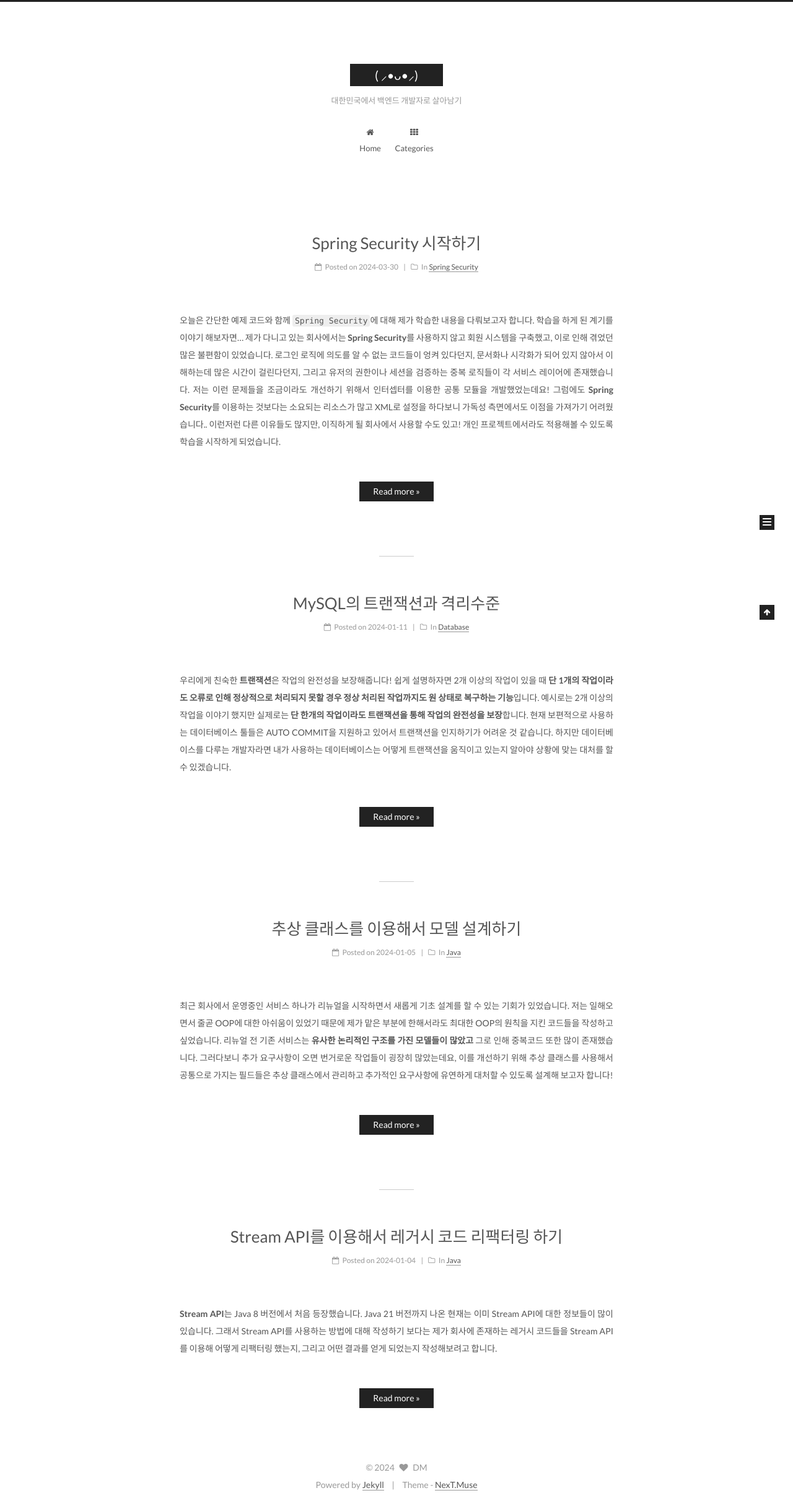
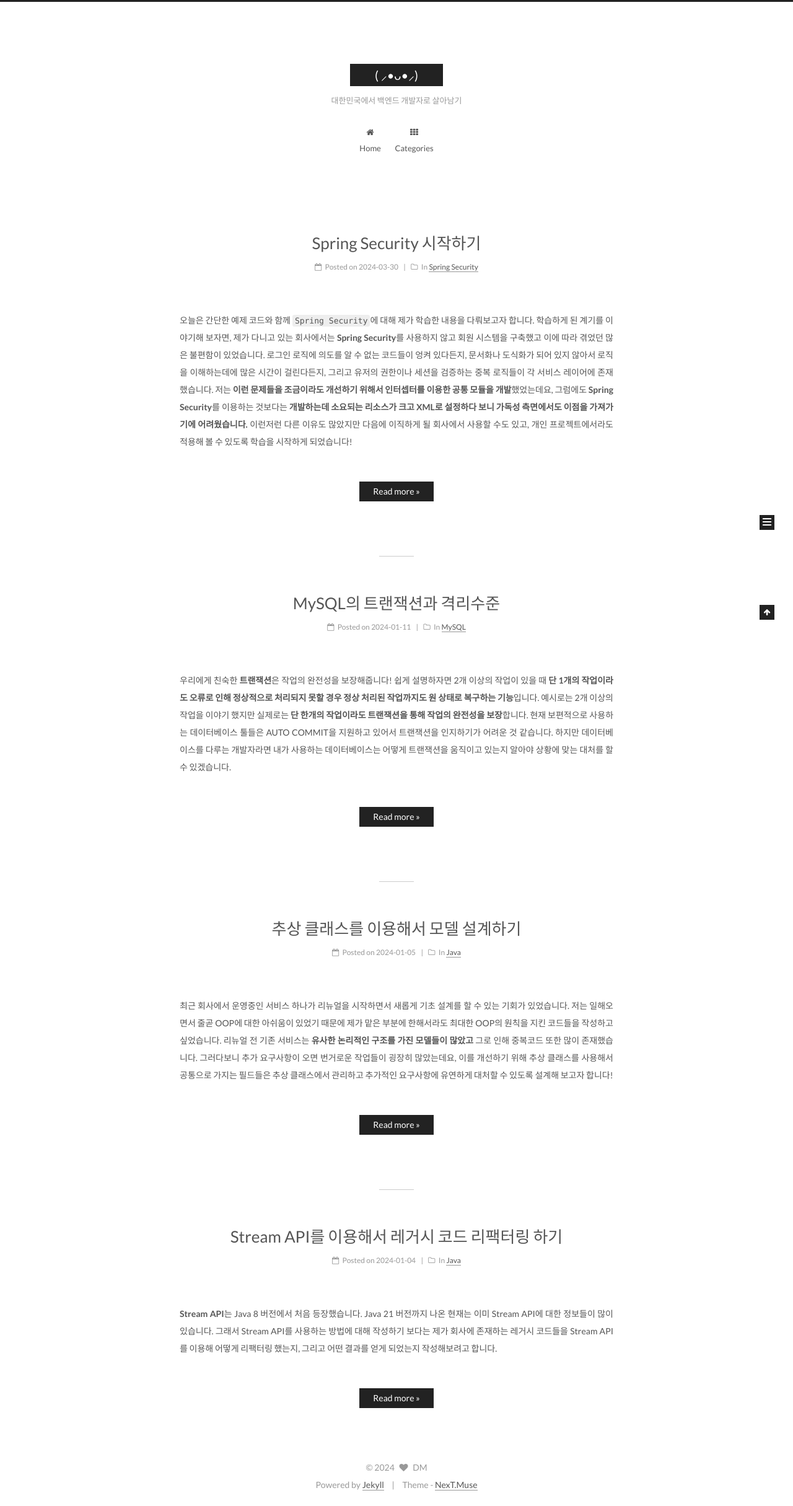
Before and after one commit to exmean/exmean.github.io, a Jekyll site: the page built from index.html, in a window 1280 px wide. Shown: the whole page at 62% size. Built offline with Jekyll 4.4.1, drawn with Linux system fonts in a browser that asks for light colours; the list of posts is cut into pages by our own code; part of the change alters nothing that is shown.

Commit message:
Spring security 시작하기 작성완료

````diff
--- a/_posts/database/2024-01-11-mysql-transaction.md
+++ b/_posts/database/2024-01-11-mysql-transaction.md
@@ -1,7 +1,7 @@
 ---
 layout: post
 title: MySQL의 트랜잭션과 격리수준
-category: Database
+category: MySQL
 permalink: /mysql/1
 ---
 
--- a/_posts/spring-security/2024-03-30-spring-security.md
+++ b/_posts/spring-security/2024-03-30-spring-security.md
@@ -5,19 +5,107 @@ category: Spring Security
 permalink: /spring-security/1
 ---
 
-오늘은 간단한 예제 코드와 함께 `Spring Security`에 대해 제가 학습한 내용을 다뤄보고자 합니다. 학습을 하게 된 계기를 이야기 해보자면... 제가 다니고 있는 회사에서는 **Spring Security**를 사용하지 않고 회원 시스템을 구축했고, 이로 인해 겪었던 많은 불편함이 있었습니다. 로그인 로직에 의도를 알 수 없는 코드들이 엉켜 있다던지, 문서화나 시각화가 되어 있지 않아서 이해하는데 많은 시간이 걸린다던지, 그리고 유저의 권한이나 세션을 검증하는 중복 로직들이 각 서비스 레이어에 존재했습니다. 저는 이런 문제들을 조금이라도 개선하기 위해서 인터셉터를 이용한 공통 모듈을 개발했었는데요! 그럼에도 **Spring Security**를 이용하는 것보다는 소요되는 리소스가 많고 XML로 설정을 하다보니 가독성 측면에서도 이점을 가져가기 어려웠습니다.. 이런저런 다른 이유들도 많지만, 이직하게 될 회사에서 사용할 수도 있고! 개인 프로젝트에서라도 적용해볼 수 있도록 학습을 시작하게 되었습니다.
+오늘은 간단한 예제 코드와 함께 `Spring Security`에 대해 제가 학습한 내용을 다뤄보고자 합니다. 학습하게 된 계기를 이야기해 보자면, 제가 다니고 있는 회사에서는 **Spring Security**를 사용하지 않고 회원 시스템을 구축했고 이에 따라 겪었던 많은 불편함이 있었습니다. 로그인 로직에 의도를 알 수 없는 코드들이 엉켜 있다든지, 문서화나 도식화가 되어 있지 않아서 로직을 이해하는데에 많은 시간이 걸린다든지, 그리고 유저의 권한이나 세션을 검증하는 중복 로직들이 각 서비스 레이어에 존재했습니다. 저는 **이런 문제들을 조금이라도 개선하기 위해서 인터셉터를 이용한 공통 모듈을 개발**했었는데요, 그럼에도 **Spring Security**를 이용하는 것보다는 **개발하는데 소요되는 리소스가 크고 XML로 설정하다 보니 가독성 측면에서도 이점을 가져가기에 어려웠습니다.** 이런저런 다른 이유도 많았지만 다음에 이직하게 될 회사에서 사용할 수도 있고, 개인 프로젝트에서라도 적용해 볼 수 있도록 학습을 시작하게 되었습니다!
 
-우선 **Spring Security**를 이해하기 위해서 숙지해야 할 개념들이 있습니다!
+우선 **Spring Security**를 이해하기 위해서 숙지해야 할 개념이 있습니다!
+
+---
 
 # 인증과 인가
-개발자들에겐 **보안**이 중요한 과제 중 하나입니다. 보안하면 어떤게 제일 먼저 떠오르시나요? 저는 각종 보안 프로그램으로 막혀 있는 정부 서비스가 생각 납니다.. 만약 제가 주민등록등본이 필요해서 정부24 서비스를 이용한다고 한다면 금융인증서나 공동인증서를 통해 본인임을 확인하는 절차를 거치게 됩니다. 이것을 **인증**이라고 하고, 만약 인증이 실패한다면 등본을 뽑을 수 없고 인증에 성공해야지만 등본을 뽑을 수 있는 권한을 얻게 되는데 이것을 **인가**라고 합니다!
+개발자들에겐 **보안**이 중요한 과제 중 하나입니다. 보안하면 어떤 게 제일 먼저 떠오르시나요? 저는 각종 보안 프로그램으로 막혀 있는 정부 서비스가 생각나네요. 그렇다면 정부24 서비스를 이용한다고 가정해 봅시다. 정부24의 서비스를 이용하기 위해선 금융인증서나 공동인증서 등을 통해 본인임을 확인하는 절차를 거쳐야 합니다. 이것을 **인증**이라고 하고, 인증에 성공해야지만 정부24가 제공하는 서비스들을 이용할 수 있는 권한을 얻게 되는데 이것을 **인가**라고 합니다.
+
 * **인증(Authentication)**: 접근할 수 있는 사람인지 확인하는 절차
 * **인가(Authorization)**: 인증된 사람에게 권한을 부여하는 절차
 
-그렇다면 Spring Security는 어떤 구조를 가지고 있고 어떻게 인증과 인가 절차를 수행하는지 알아보도록 하겠습니다.
+그렇다면 **Spring Security**는 어떤 구조로 되어 있고 어떻게 인증과 인가 절차를 수행하는지 알아보도록 하겠습니다.
 
 ---
 
 # Spring Security Architecture
+Spring Security 구조에 대해서 먼저 살펴보도록 하겠습니다!
+
+* DelegatingFilterProxy
+* FilterChainProxy
+* SecurityFilterChain
+
 ## DelegatingFilterProxy
-**DelegatingFilterProxy**는 서블릿 컨테이너와 Spring ApplicationContext를 연결시켜주는 역할을 수행합니다. 그렇다면 왜 서블릿 컨테이너와 ApplicationContext를 연결해야하는 걸까요? 서블릿 컨테이너는 실행해야 하는 필터들을 자체적으로 등록하고 실행하지만 Spring ApplicationContext는 실행해야 할 필터들을 Bean으로 등록해 관리하기 때문입니다.
+**DelegatingFilterProxy**는 서블릿 컨테이너와 Spring ApplicationContext를 연결해 주는 역할을 수행합니다. 그렇다면 왜 서블릿 컨테이너와 ApplicationContext를 연결해야 하는 걸까요? **서블릿 컨테이너는 실행해야 하는 필터들을 자체적으로 등록하고 실행**하지만, **Spring ApplicationContext는 실행해야 할 필터들을 Bean으로 등록해 관리하기 때문**입니다!
+
+![](/assets/images/screenshot/spring-security/1-1.png){: width="300" height="1200"}
+정리하자면 **DelegatingFilterProxy**는 **서블릿 컨테이너에 등록된 필터들과 Spring의 Bean으로 등록된 필터들을 통합적으로 실행시킬 수 있도록 도와주는 역할**을 한다고 볼 수 있겠습니다!
+
+## FilterChainProxy
+**FilterChainProxy**는 **Spring Security에서 제공하는 필터** 중 하나입니다.
+**SecurityFilterChain에 등록된 필터 인스턴스들을 실행하는 역할**을 수행합니다!
+
+## SecurityFilterChain
+**SecurityFilterChain**는 실행될 Security 필터들의 그룹입니다. 보통 **FilterChain**은 등록된 필터 인스턴스들을 연달아 실행하는 역할을 수행합니다. 위에서 살펴본 **FilterChainProxy**가 요청에 따라 어떤 필터 인스턴스를 실행할 건지 결정하기 위해 이 **SecurityFilterChain**을 사용합니다.
+
+![](/assets/images/screenshot/spring-security/1-2.png){: width="500" height="1200"}
+RequestMather을 이용하면 위 사진처럼 **요청에 따라 실행할 Security 필터를 별도로 설정**할 수 있는데 이건 추후 포스팅을 작성하면서 다루도록 하겠습니다.
+
+그러면 이제 코드를 통해 알아보도록 하겠습니다!
+
+---
+
+# 코드 살펴보기
+개발 환경은 아래와 같습니다.
+
+* Java 17
+* SpringBoot 3.2.4
+* Spring Security 6.2.3
+
+## 의존성 추가
+먼저 의존성을 추가합니다.
+
+```groovy
+dependencies {
+    implementation 'org.springframework.boot:spring-boot-starter-security'
+    implementation 'org.springframework.boot:spring-boot-starter-web'
+    developmentOnly 'org.springframework.boot:spring-boot-devtools'
+    testImplementation 'org.springframework.boot:spring-boot-starter-test'
+    testImplementation 'org.springframework.security:spring-security-test'
+}
+```
+최근 Spring Security 릴리즈 버전에서는 **Lambda DSL을 지원**하므로 구현 방식이 기존과 약간 달라졌습니다.
+이 부분도 포스팅을 작성하면서 다뤄보도록 하겠습니다.
+
+## 간단한 컨트롤러 작성
+처음엔 Security에 대한 별도의 설정을 하지 않고 **DelegatingFilterProxy**가 어떻게 작동하는지 살펴보도록 하겠습니다.
+우선 인덱스 페이지로 이동하는 간단한 컨트롤러 하나를 작성합니다.
+
+```java
+@Controller
+public class MainController {
+
+    @GetMapping
+    public String indexPage() {
+        return "/index";
+    }
+}
+```
+
+![](/assets/images/screenshot/spring-security/2-1.png){: width="900"}
+위 사진은 Spring 애플리케이션 실행했을 때 ApplicationContext를 초기화하면서 **DelegatingFilterProxy**가 호출되는 과정입니다. 등록된 Security 필터 인스턴스들을 확인하기 위해 `targetBeanName` 인자 값으로 **`springSecurityFilterChain`**을 넘겨주고 있는 것을 확인할 수 있습니다. 만약 현재처럼 Security에 대한 아무런 설정을 하지 않은 상태라면 **DefaultSecurityFilterChain**이 사용될 겁니다. 정말 그런지 한번 확인해 보도록 할까요? 인덱스 페이지에 접근 해보겠습니다.
+
+## DefaultSecurityFilterChain
+![](/assets/images/screenshot/spring-security/2-2.png){: width="900"}
+인덱스 페이지에 접근하게 되면 어떠한 구현을 하지 않았는데도 자동으로 `/login`으로 리다이렉트 되는 것을 확인할 수 있습니다. 바로 **DefaultSecurityFilterChain**의 기본 설정 때문입니다.
+
+![](/assets/images/screenshot/spring-security/3-2.png){: width="900"}
+위 사진에서 보는 것처럼 **`WebSecurityConfiguration` 클래스**에서 **커스텀 된 SecurityFilterChain이 없다면 기본 설정을 진행**하게 됩니다. 바로 저 설정 때문에 우리가 구현하진 않았지만, Spring Security에서 기본적으로 제공하는 페이지를 사용할 수 있게 되는 것입니다.
+
+* authorizeHttpRequests((authorize) -> authorize.anyRequest().authenticated()): 모든 요청에 대한 권한 검증
+* formLogin(Customizer.withDefaults()): 기본 로그인 폼 설정
+* httpBasic(Customizer.withDefaults()): 기본 HTTP 설정
+
+![](/assets/images/screenshot/spring-security/3-3.png){: width="900"}
+이제 기본 로그인 폼에서 **Username**은 `user`, **Password**에는 콘솔 창에 출력되는 `Using generated security password`의 값을 입력하면 됩니다.
+
+![](/assets/images/screenshot/spring-security/3-4.png){: width="900"}
+다음 포스팅에서는 **SecurityFilterChain**을 직접 구현하여 설정해 보도록 하겠습니다.
+
+---
+
+> Reference
+> [Spring Security Architecture](https://docs.spring.io/spring-security/reference/servlet/architecture.html)
````
Also changed, not shown: assets/images/screenshot/spring-security/1-1.png (added), assets/images/screenshot/spring-security/1-2.png (added), assets/images/screenshot/spring-security/2-1.png (added), assets/images/screenshot/spring-security/2-2.png (added), assets/images/screenshot/spring-security/3-1.png (added), assets/images/screenshot/spring-security/3-2.png (added), assets/images/screenshot/spring-security/3-3.png (added), assets/images/screenshot/spring-security/3-4.png (added).
